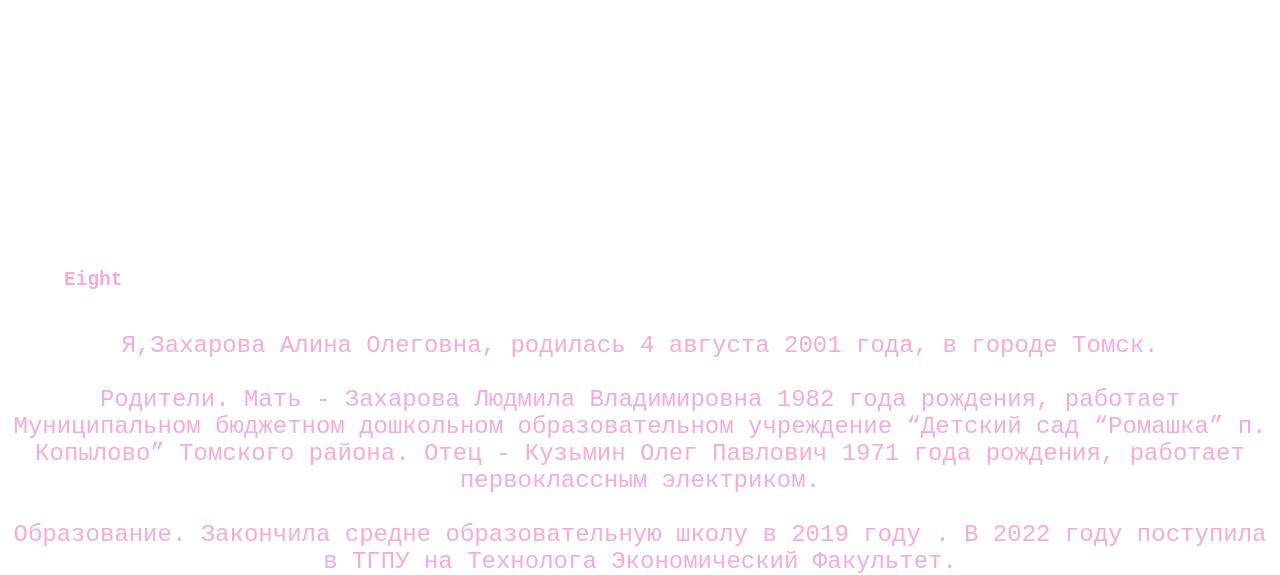
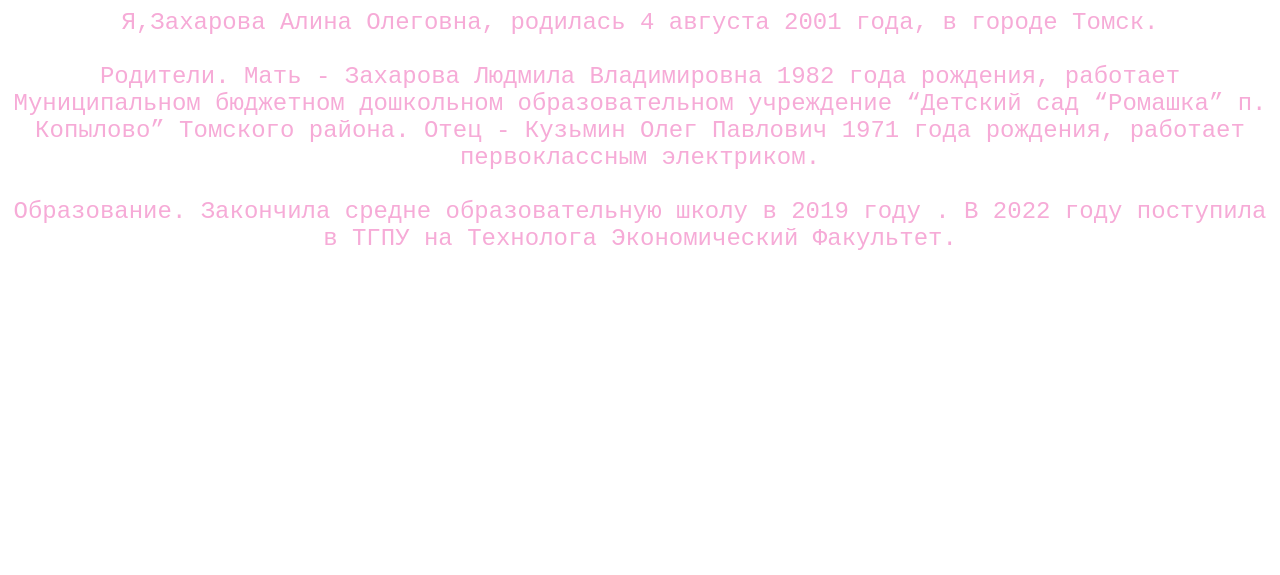
Before and after one commit to zaza19alinochka/zaza19alinochka.githab.io, a plain HTML site: page index.html in a window 1280 px wide. Shown: the part 289-864 px from the top of the page. After the commit the page ends 800 px from the top, so only its background shows below. Drawn offline with Linux system fonts and the light colour scheme.

Commit message:
Update index.html

```diff
--- a/index.html
+++ b/index.html
@@ -15,9 +15,7 @@
 	</nav>
 	<main>
 		<article>
-		<h1>Eight</h1>
-        <canvas id="canvas" width=300 height=300></canvas>
-        <script src="./js/main.js" type="module"></script>
+
 <p id="fffy">
 	Я,Захарова Алина Олеговна, родилась 4 августа 2001 года, в городе Томск.
 <br>
```
